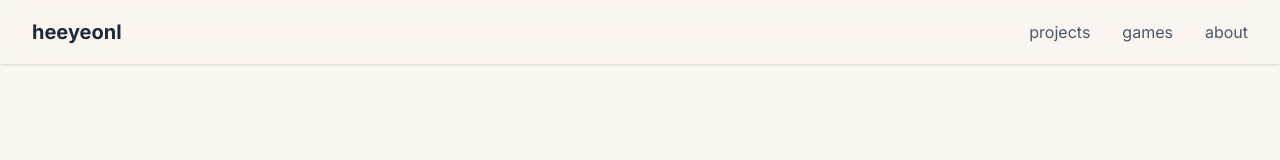
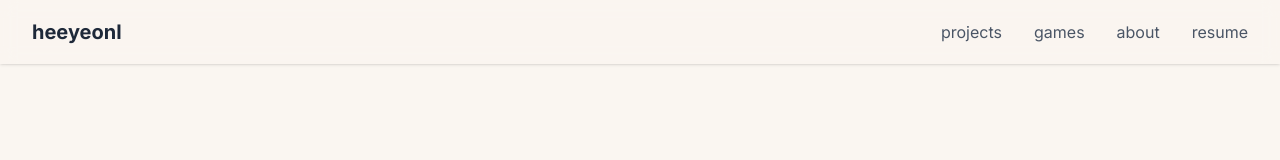
Before and after one commit to heeyeonl/the-website, a Next.js app: page / in a window 1280 px wide. Shown: the top 160 px of the page. Built offline with nearby package versions, Linux system fonts and the light colour scheme; a web font is replaced by a local one.

Commit message:
added resume

```diff
--- a/app/components/Navigation.tsx
+++ b/app/components/Navigation.tsx
@@ -2,6 +2,7 @@
 
 import Link from 'next/link';
 import { usePathname } from 'next/navigation';
+import { FileText } from 'lucide-react';
 
 export default function Navigation() {
   const pathname = usePathname();
@@ -17,7 +18,7 @@ export default function Navigation() {
           <Link href="/" className="text-xl font-bold text-gray-800 hover:text-blue-500">
             heeyeonl
           </Link>
-          <div className="flex space-x-8">
+          <div className="flex space-x-8 items-center">
             <Link href="/projects" className={`${isActive('/projects')} transition-colors duration-200`}>
               projects
             </Link>
@@ -27,6 +28,13 @@ export default function Navigation() {
             <Link href="/about" className={`${isActive('/about')} transition-colors duration-200`}>
               about
             </Link>
+            <a
+              href="/HeeyeonLee_Resume.pdf"
+              download
+              className="text-gray-600 hover:text-blue-500 transition-colors duration-200"
+            >
+              resume
+            </a>
           </div>
         </div>
       </div>
```
Also changed, not shown: 1 other file (tests, documents, lock files or other folders).
